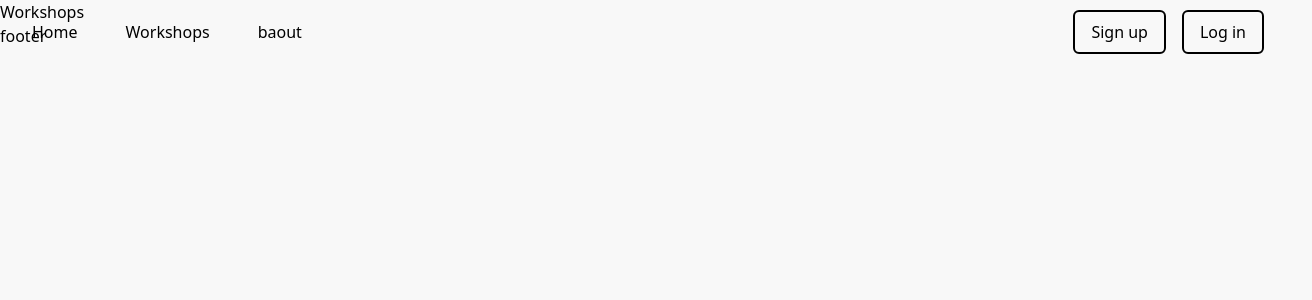
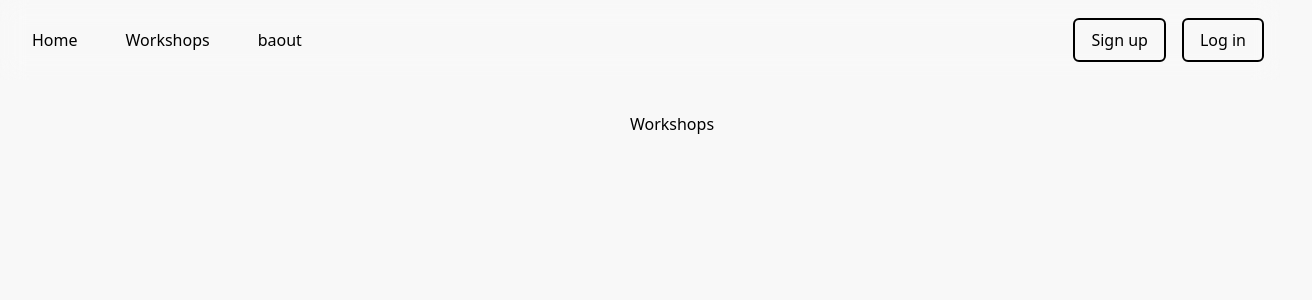
Before and after one commit to ShawnGB/uskillity-next, a Next.js app: page /workshops in a window 1280 px wide. Shown: the top 300 px of the page, 1312 px wide, since content can reach past the window. Built offline with nearby package versions, Linux system fonts and the light colour scheme.

Commit message:
layoutcontainer for pages, navbar styling and scroll behaviour

```diff
--- a/app/about/page.tsx
+++ b/app/about/page.tsx
@@ -1,3 +1,9 @@
+import LayoutContainer from '../../components/layouts/container';
+
 export default function About() {
-  return <div className='text-primary-500'>about</div>;
+  return (
+    <LayoutContainer>
+      <h1>about</h1>
+    </LayoutContainer>
+  );
 }
--- a/app/layout.tsx
+++ b/app/layout.tsx
@@ -17,7 +17,6 @@ export default function RootLayout({
       <body className='bg-offWhite'>
         <Navbar />
         {children}
-        <footer> footer</footer>
       </body>
     </html>
   );
--- a/app/page.tsx
+++ b/app/page.tsx
@@ -1,7 +1,9 @@
+import LayoutContainer from '../components/layouts/container';
+
 export default function Home() {
   return (
-    <div className='w-screen h-screen flex justify-center items-center'>
+    <LayoutContainer>
       <h1 className=' text-2xl font-bold'>New folio</h1>
-    </div>
+    </LayoutContainer>
   );
 }
--- a/app/workshops/page.tsx
+++ b/app/workshops/page.tsx
@@ -1,5 +1,10 @@
 import React from 'react';
+import LayoutContainer from '../../components/layouts/container';
 
 export default function Workshops() {
-  return <div>Workshops</div>;
+  return (
+    <LayoutContainer>
+      <h1>Workshops</h1>
+    </LayoutContainer>
+  );
 }
--- /dev/null
+++ b/components/layouts/container.tsx
@@ -0,0 +1,11 @@
+type ContainerProps = {
+  children: React.ReactNode;
+};
+
+export default function LayoutContainer({ children }: ContainerProps) {
+  return (
+    <div className='w-full h-full flex justify-center items-center m-8'>
+      {children}
+    </div>
+  );
+}
--- a/components/organisms/navbar.tsx
+++ b/components/organisms/navbar.tsx
@@ -1,5 +1,6 @@
 'use client';
 
+import { useEffect, useState } from 'react';
 import ButtonAtom from '../atoms/ButtonAtom';
 import NavLinkAtom from '../atoms/NavLinkAtom';
 
@@ -12,8 +13,31 @@ export default function Navbar() {
     { href: 'about', text: 'baout' },
   ];
 
+  const navButtons: ButtonAtomProps[] = [
+    { text: 'Sign up', onButtonClick: () => console.log('clicked') },
+    { text: 'Log in', onButtonClick: () => console.log('clicked') },
+  ];
+
+  const [isScrolled, setIsScrolled] = useState(false);
+
+  useEffect(() => {
+    const handleScroll = () => {
+      setIsScrolled(window.scrollY > 0);
+    };
+
+    window.addEventListener('scroll', handleScroll);
+
+    return () => {
+      window.removeEventListener('scroll', handleScroll);
+    };
+  }, []);
+
   return (
-    <nav className='w-full h-16 fixed flex justify-between '>
+    <nav
+      className={`sticky top-0 left-0 w-screen h-20 flex justify-between items-center z-50 backdrop-filter backdrop-blur-md bg-opacity-75 ${
+        isScrolled ? 'shadow' : ''
+      }`}
+    >
       <div className={containerStyle}>
         {navLinks.map((link, index) => (
           <NavLinkAtom href={link.href} text={link.text} key={index} />
@@ -21,14 +45,13 @@ export default function Navbar() {
       </div>
 
       <div className={containerStyle}>
-        <ButtonAtom
-          text='Sign up'
-          onButtonClick={() => console.log('clicked')}
-        />
-        <ButtonAtom
-          text='Log in'
-          onButtonClick={() => console.log('clicked')}
-        />
+        {navButtons.map((button, index) => (
+          <ButtonAtom
+            key={index}
+            text={button.text}
+            onButtonClick={button.onButtonClick}
+          />
+        ))}
       </div>
     </nav>
   );
--- a/components/utils/dynamicImport.js
+++ /dev/null
@@ -1,5 +0,0 @@
-import dynamic from 'next/dynamic';
-
-const dynamicImport = (path) => dynamic(() => import(path), { ssr: false });
-
-export default dynamicImport;
```
